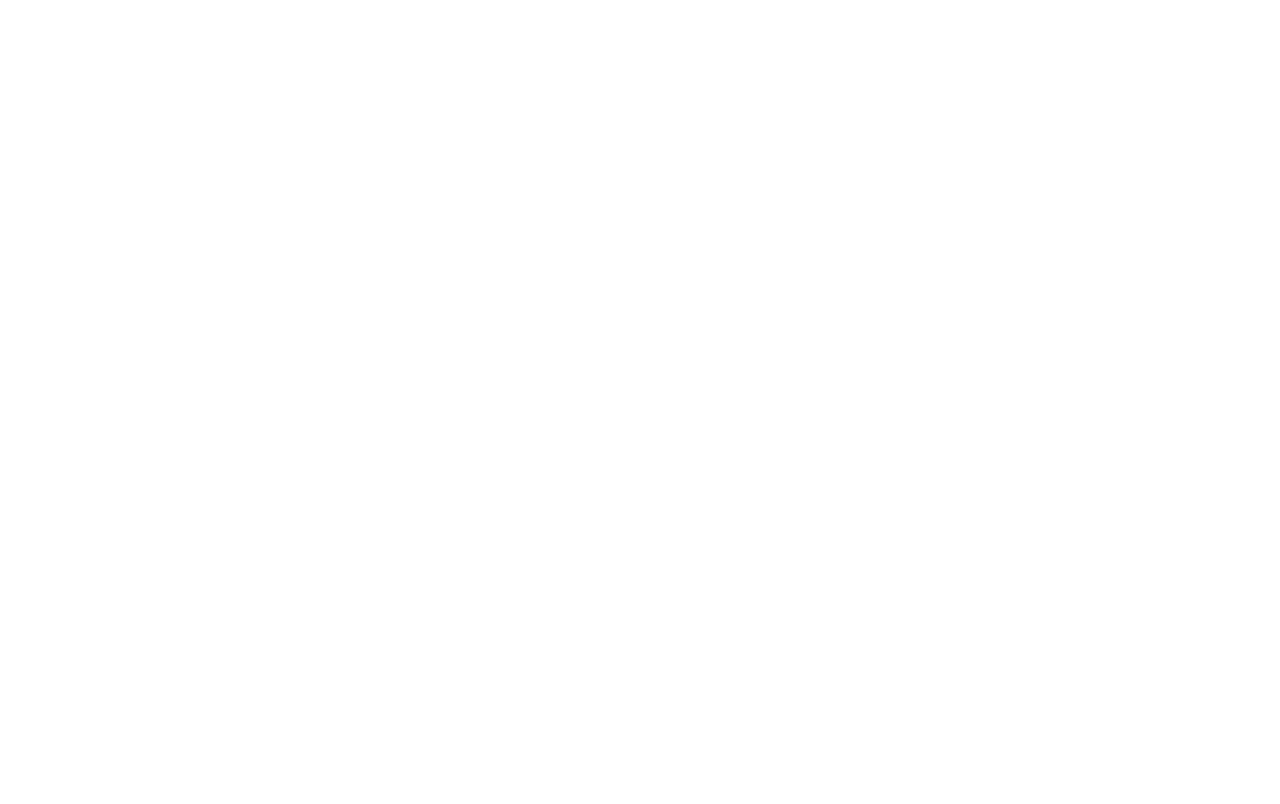
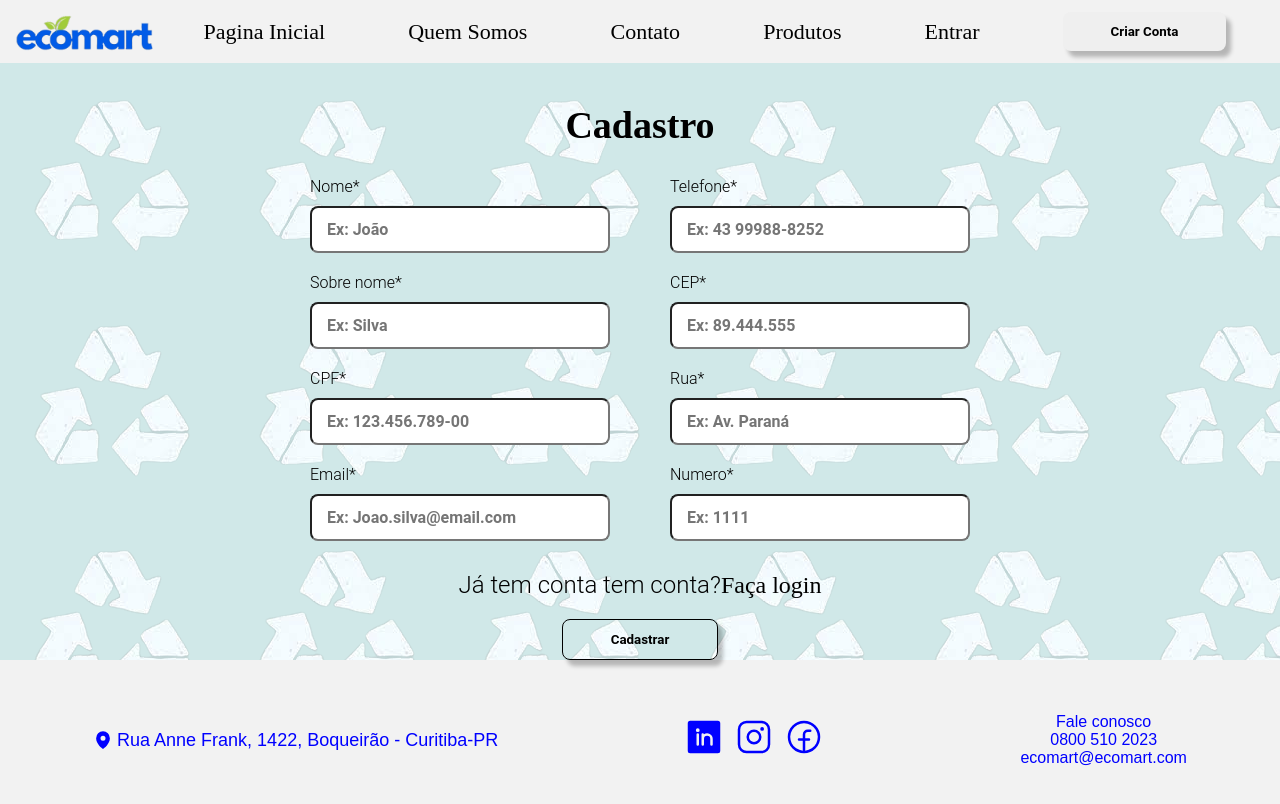
Before and after one commit to Wallace-Lentes/EcoMart, a React (Vite) app: page /cadastro in a window 1280 px wide. Before the commit this address had no page. Shown: the top 804 px of the page. Built offline with nearby package versions, Linux system fonts and the light colour scheme.

Commit message:
feat: adição da pagina cadastro nas rotas.

```diff
--- a/src/Rotas.jsx
+++ b/src/Rotas.jsx
@@ -6,6 +6,7 @@ import LandingPage from "../src/pages/LandingPage/LandingPages"
 import QuemSomos from "../src/pages/QuemSomos/QuemSomos"
 import Login from '../src/pages/login/Login'
 import PaginaHome from './pages/PaginaHome/PaginaHome'
+import Cadastro from './pages/cadastro/Cadastro'
 
 const Rotas = () => {
 return (
@@ -16,6 +17,7 @@ return (
         <Route path="/paginaHome" element={<PaginaHome/>} />
         <Route path="/quemSomos" element={<QuemSomos/>} />
         <Route path="/login" element={<Login/>} />
+        <Route path="/cadastro" element={<Cadastro/>} />
         </Routes>
     </BrowserRouter>
 )
```
